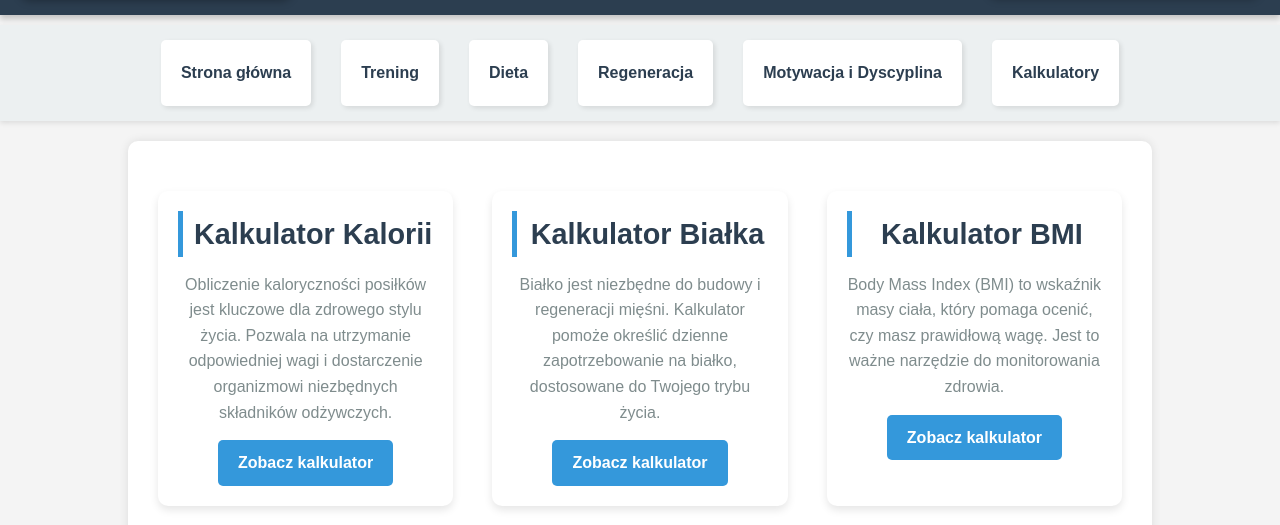
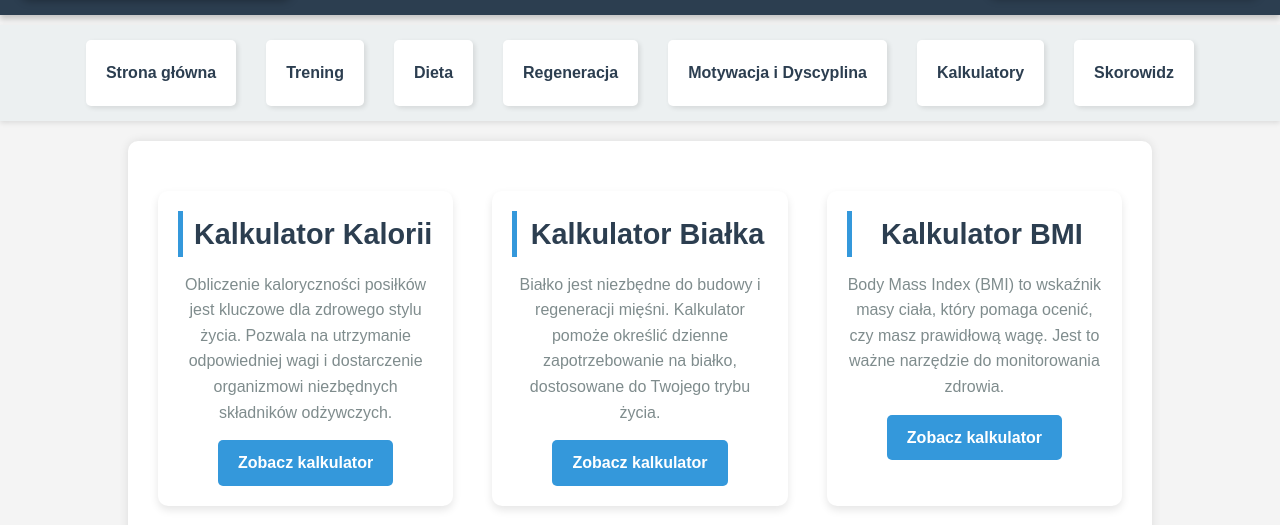
Before and after one commit to UrsusEnjoyer/Silownia, a plain HTML site: page WWWKpl-2-16/teksty/kalkulatory.html in a window 1280 px wide. Shown: the part 89-614 px from the top of the page. Drawn offline with Linux system fonts and the light colour scheme.

Commit message:
Update kalkulatory.html

```diff
--- a/WWWKpl-2-16/teksty/kalkulatory.html
+++ b/WWWKpl-2-16/teksty/kalkulatory.html
@@ -33,6 +33,7 @@
                 <li><a href="regeneracjaisen.html">Regeneracja</a></li>
                 <li><a href="motywacjaadyscyplina.html">Motywacja i Dyscyplina</a></li>
                 <li><a href="kalkulatory.html">Kalkulatory</a></li>
+                <li><a href ="skorowidz.html">Skorowidz</a></li>
             </ul>
         </nav>
     </div>
```
